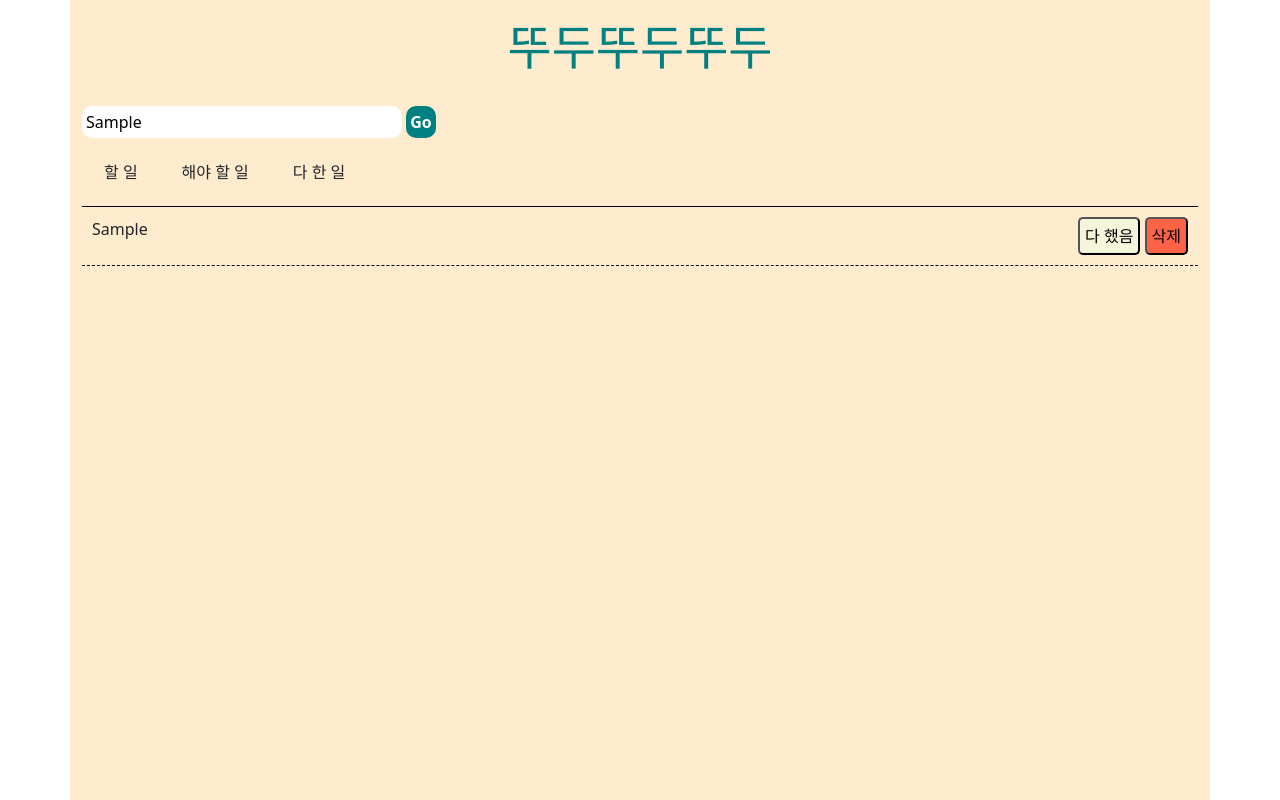
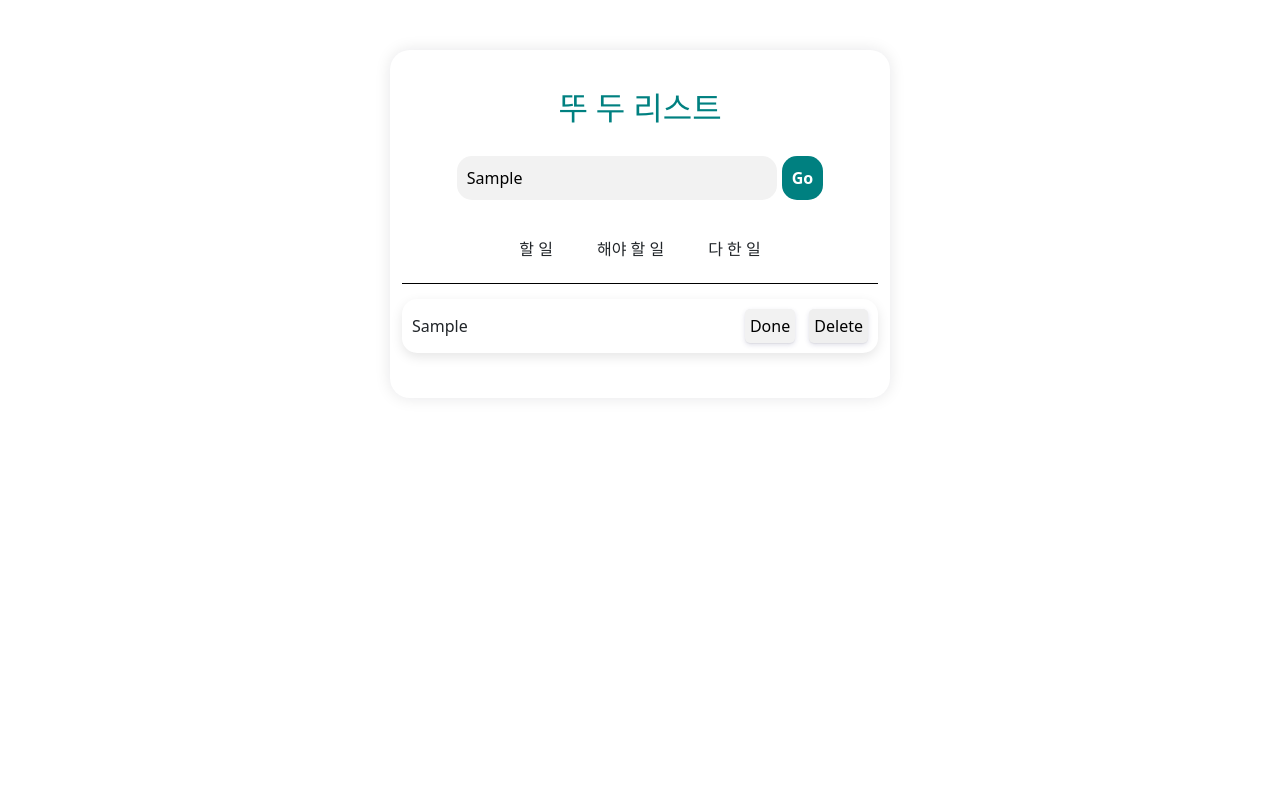
Before and after one commit to twolove-sarang/to-do-list, a plain HTML site: page index.html in a window 1280 px wide. Both pictures are taken after typing "Sample" into the empty fields and a click on the button "Go". Drawn offline with nearby package versions, Linux system fonts and the light colour scheme; a web font is replaced by a local one.

Commit message:
second commit

```diff
--- a/index.html
+++ b/index.html
@@ -14,7 +14,7 @@
 
 <body>
   <div class="container">
-    <h1>뚜두뚜두뚜두</h1>
+    <h1>뚜 두 리스트</h1>
     <div class="input-type">
       <input id=todo-type type="text" placeholder="여기에 일정을 입력해주세요."/>
       <button id=button-type>Go</button>
--- a/main.js
+++ b/main.js
@@ -54,8 +54,8 @@ function render() {
       ${list[i].todoValue}
       </div>
       <div>
-      <button onclick="doneKey('${list[i].id}')">다 했음</button>
-      <button onclick="deleteKey('${list[i].id}')">삭제</button>
+      <button onclick="doneKey('${list[i].id}')">Done</button>
+      <button onclick="deleteKey('${list[i].id}')">Delete</button>
       </div>
       </div>`;
     } else {
@@ -65,8 +65,8 @@ function render() {
       ${list[i].todoValue}
       </div>
       <div>
-      <button onclick="doneKey('${list[i].id}')">다 했음</button>
-      <button onclick="deleteKey('${list[i].id}')">삭제</button>
+      <button onclick="doneKey('${list[i].id}')">Done</button>
+      <button onclick="deleteKey('${list[i].id}')">Delete</button>
       </div>
       </div>`;
     }
--- a/style.css
+++ b/style.css
@@ -1,95 +1,128 @@
 @font-face {
-  font-family: 'GmarketSansMedium';
-  src: url('https://cdn.jsdelivr.net/gh/projectnoonnu/noonfonts_2001@1.1/GmarketSansMedium.woff') format('woff');
+  font-family: "GmarketSansMedium";
+  src: url("https://cdn.jsdelivr.net/gh/projectnoonnu/noonfonts_2001@1.1/GmarketSansMedium.woff")
+    format("woff");
   font-weight: normal;
   font-style: normal;
 }
 
-*{
+* {
   padding: 0px;
   margin: 0px;
-  background-color: blanchedalmond;
 }
 
-.container{
-  height: 100vh;
+.container {
+  border-radius: 20px;
+  height: 100%;
+  width: 500px;
+  margin-top: 50px;
+  padding-bottom: 30px;
+  box-shadow: rgba(17, 17, 26, 0.1) 0px 0px 16px;
 }
+
 
 h1 {
   text-align: center;
   padding: 20px;
-  font-size: 3em;
+  padding-top: 40px;
+  font-size: 2em;
   color: teal;
-  font-family: 'GmarketSansMedium';
+  font-family: "GmarketSansMedium";
+  margin-top: 40px;
 }
 
-#input-type{
+.input-type {
   display: flex;
+  justify-content: center;
 }
 
-
-/* 가운데로 옮기고 싶어요ㅠㅠ */
-.input-type #todo-type{
-  background-color: white;
-  border-radius: 10px;
+.input-type #todo-type {
+  background-color: #f2f2f2;
+  border-radius: 15px;
   border: 0px;
   width: 20em;
-  padding: 4px;
+  padding: 10px;
 }
 
-.input-type #button-type{
+.input-type #button-type {
   background-color: teal;
   color: white;
   font-weight: 700;
-  border-radius: 10px;
+  border-radius: 15px;
   border: 0px;
-  padding: 4px;
+  padding: 10px;
+  margin-left: 5px;
 }
 
-#tab{
-  display: flex;
-  border-bottom: 1px solid black;
+.input-type #button-type:active{
+  background-color: coral;
 }
 
-#tab div{
+#tab {
+  display: flex;
+  justify-content: center;
+  border-bottom: 1px solid black;
+  margin-top: 15px;
+  margin-bottom: 15px;
+}
+
+#tab div {
   margin: 1em;
   cursor: pointer;
   padding: 6px;
 }
 
-#tab div:hover{
-  background-color: azure;
-  padding: 6px;
-  border-radius: 30px;
+#tab div:active {
+  /* background-color: azure; */
+  box-shadow: rgba(0, 0, 0, 0.06) 0px 2px 4px 0px inset;
+  padding: 10px;
+  border-radius: 15px;
 }
 
 /* #tab div:checked{
   background-color: tomato;
 } */
 
-.set-list{
+.set-list {
   display: flex;
   justify-content: space-between;
-  border-bottom: 1px dashed black;
+  align-items: center;
+
   padding: 10px;
+  width: 100%;
+
+  background-color: white;
+  border-radius: 15px;
+  margin-top: 15px;
+  margin-bottom: 15px;
+
+  box-shadow: rgba(0, 0, 0, 0.1) 0px 4px 12px;
 }
 
-.set-list button:first-child{
+.set-list button:first-child {
   padding: 5px;
-  background-color: beige;
+  /* background-color: beige; */
+  box-shadow: rgba(50, 50, 105, 0.15) 0px 2px 5px 0px, rgba(0, 0, 0, 0.05) 0px 1px 1px 0px;
   border-radius: 5px;
+  border: none;
+  margin-right: 10px;
+  background-color: #f2f2f2;
 }
 
-.set-list button:nth-child(2){
+.set-list button:nth-child(2) {
   padding: 5px;
-  background-color: tomato;
+  /* background-color: tomato; */
+  box-shadow: rgba(50, 50, 105, 0.15) 0px 2px 5px 0px, rgba(0, 0, 0, 0.05) 0px 1px 1px 0px;
   border-radius: 5px;
+  border: none;
 }
 
-.set-list button:hover{
-  background-color: thistle;
+.set-list button:hover {
+  /* background-color: thistle; */
+  box-shadow: rgb(204, 219, 232) 3px 3px 6px 0px inset, rgba(255, 255, 255, 0.5) -3px -3px 6px 1px inset;
+
 }
 
-.line-through{
+.line-through {
   text-decoration: line-through;
 }
```
Also changed, not shown: main2.js (deleted, +0 -59 lines).
